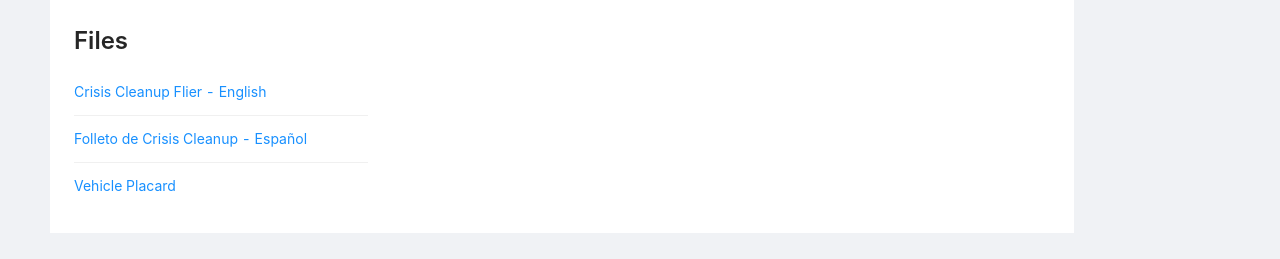
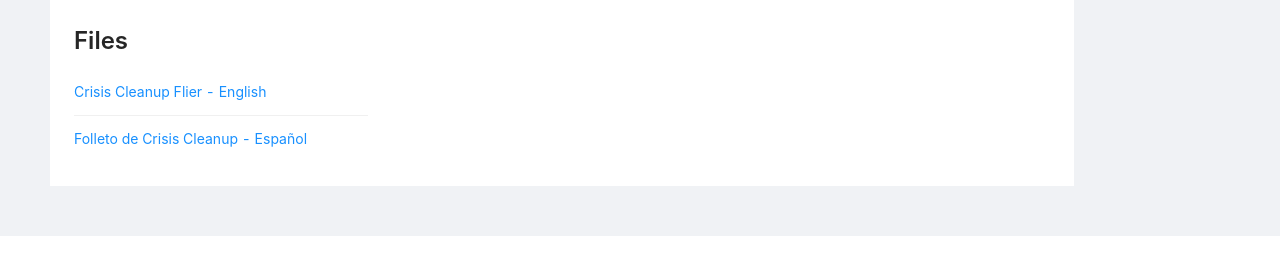
Before and after one commit to jaremieww/nase-disaster-relief, a React (Create React App) app: page / in a window 1280 px wide. Both pictures are taken after a click on the item "Hurricane Helene". Shown: the part 607-866 px from the top of the page. After the commit the page ends 843 px from the top, so only its background shows below. Built offline with nearby package versions, Linux system fonts and the light colour scheme.

Commit message:
update fliers

```diff
--- a/src/components/helene/Index.tsx
+++ b/src/components/helene/Index.tsx
@@ -6,9 +6,9 @@
 const { Title } = Typography
 
 const files = [
-  { title: 'Crisis Cleanup Flier - English', path: 'ian/cc-ian-english.jpg' },
-  { title: 'Folleto de Crisis Cleanup - Español', path: 'ian/cc-ian-spanish.jpg' },
-  { title: 'Vehicle Placard', path: 'ian/florida-dashboard-placard.pdf' }
+  { title: 'Crisis Cleanup Flier - English', path: 'helene/Helene_social_media_8449651386_en-US.png' },
+  { title: 'Folleto de Crisis Cleanup - Español', path: 'helene/Helene_social_media_8449651386_es-MX.png' },
+//  { title: 'Vehicle Placard', path: 'ian/florida-dashboard-placard.pdf' }
 ]
 
 export default () => {
```
